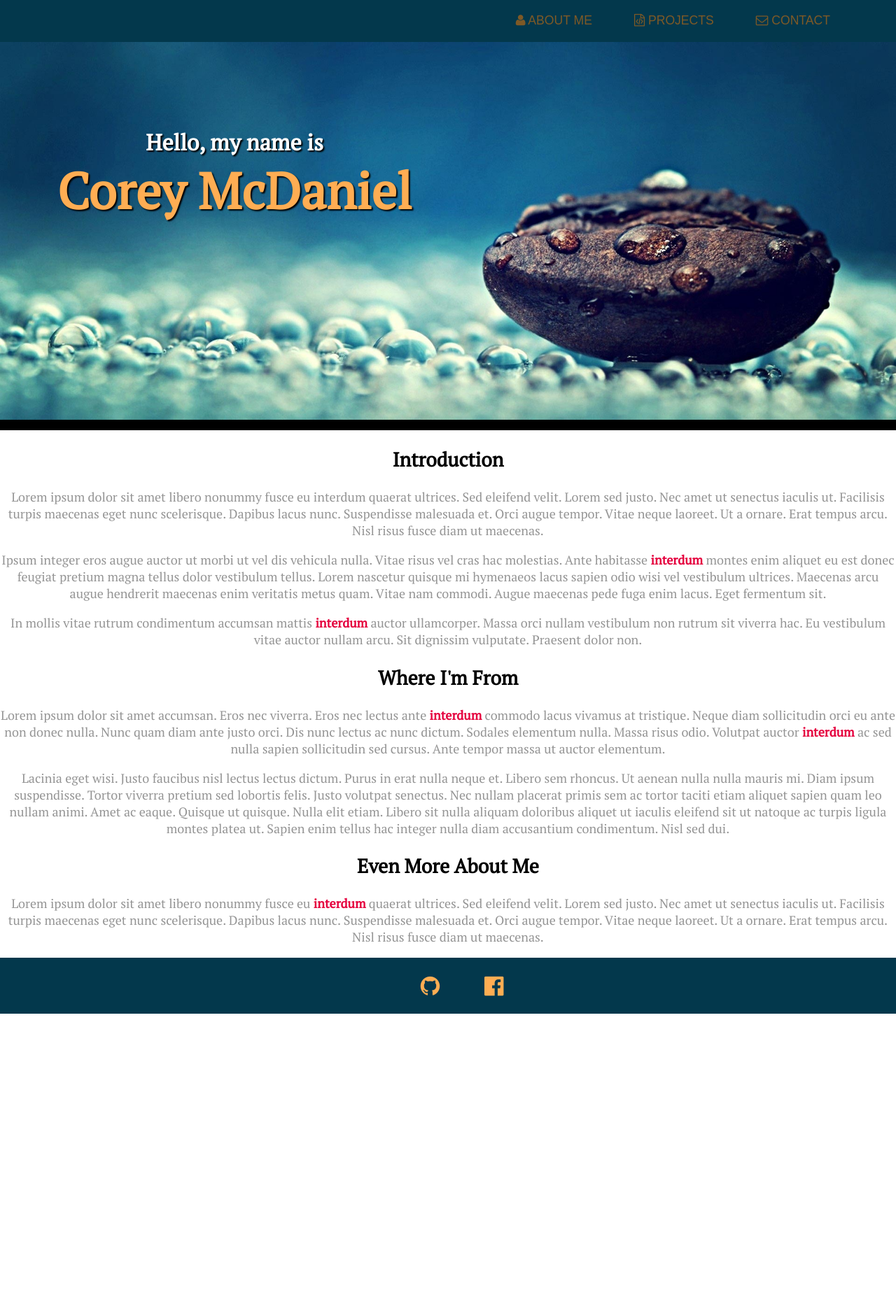
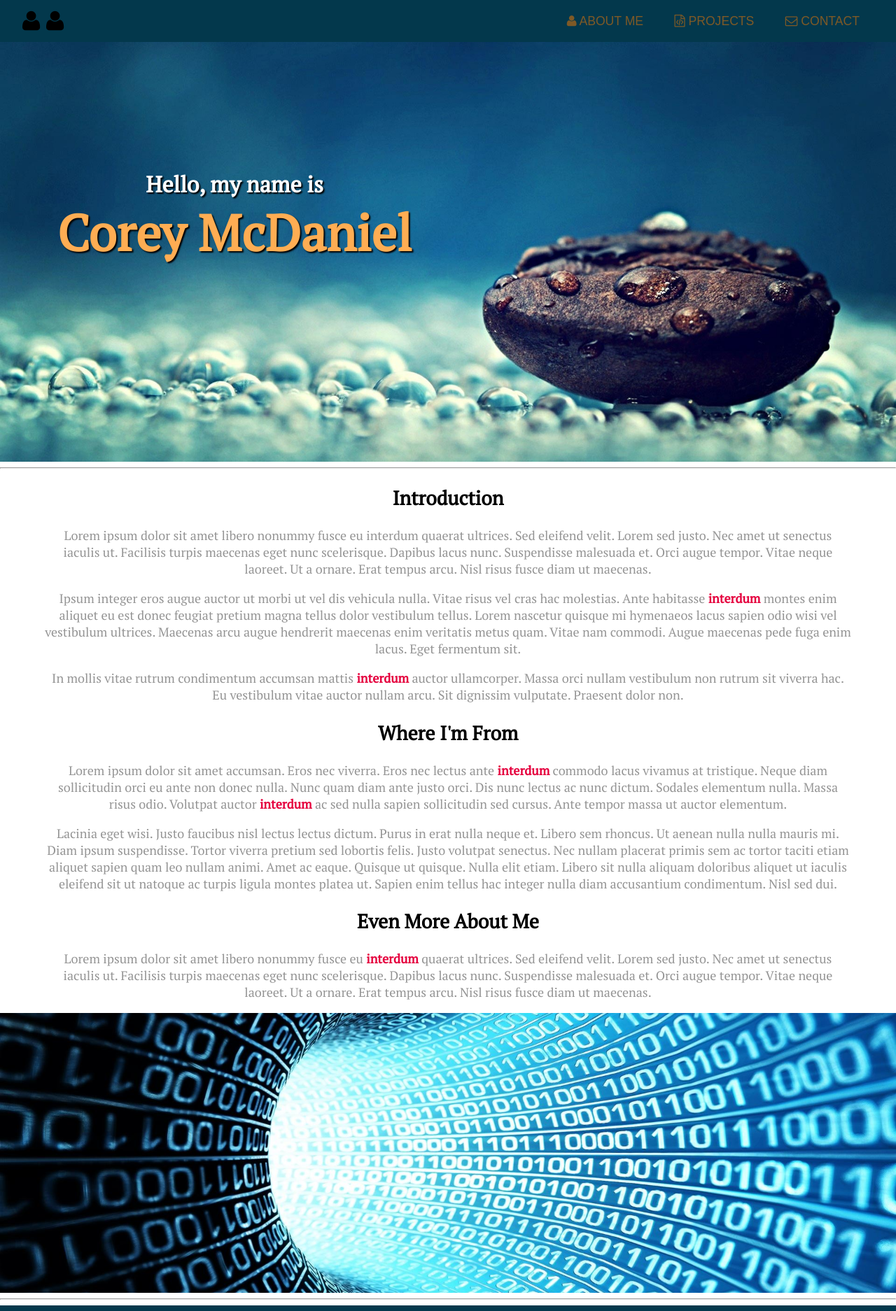
Before and after one commit to Corkle/corey-mcdaniel-portfolio, a plain HTML site: page index.html in a window 1280 px wide. Shown: the top 1874 px of the page at 70% size. Before the commit the page ends 1449 px from the top, so only its background shows below. Drawn offline with Linux system fonts and the light colour scheme.

Commit message:
Added adaptive resizing for mobile devices. Added Projects section.

```diff
--- a/css/style.css
+++ b/css/style.css
@@ -4,33 +4,48 @@ body {
 }
 
 .top-nav-bar {
-    position: fixed;
+/*    position: fixed;*/
     background-color: #03384C;
     height: 60px;
     width: 100%;
+    overflow: hidden;
     z-index: 9999;
+    font-family: 'PT Sans-Serif', sans-serif;
+    font-weight: 400;
 }
 
 .top-nav-bar > div {
-    width: 90%;
-    min-width: 500px;
+    width: 95%;
+    height: 100%;
     margin: 0 auto;
+    padding: 0 15px;
+}
+
+.top-nav-bar div > div {
+    display: inline-block;
+}
+
+.top-nav-bar .bar-icons {
+    font-size: 32px;
+    margin: 0 auto;
+    position: relative;
+    top: 50%;
+    transform: translateY(-50%);
 }
 
 .top-nav-bar .nav-bar-buttons {
-    line-height: 0px;
     float: right;
     position: relative;
-    top: 30px;
+    top: 50%;
     transform: translateY(-50%);
 }
 
 .nav-bar-buttons .links li {
+/*    float: right;*/
     display: inline-block;
-    padding: 20px 30px;
+    padding: 15px 20px;
     font-size: 1.1em;
     color: rgb(178, 104, 23);
-    font-weight: 400;
     opacity: .7;
     text-transform: uppercase;
 }
@@ -70,7 +85,7 @@ div h3 {
     background-size: cover;
     background-repeat: no-repeat;
     background-position: center;
-    display: inline-block;
+/*    display: inline-block;*/
     margin: 0 auto;
     box-sizing: border-box;
     padding: 0 30px;
@@ -143,31 +158,11 @@ footer {
     padding: 8px;
 }
 
-@media only screen and (max-width: 630px) {
-    .container-left-50 {
-        min-width: 100%;
-    }
-    .banner-heading {
-        font-size: 58px;
-    }
-    .nav-bar-buttons .links li {
-        font-size: .8em;
-        padding: 20px 10px;
-    }
-    .nav-bar-buttons {
-        min-width: 100%;
-    }
-}
-
-
-
-
-
-
 section div {
     margin-left: auto;
     margin-right: auto;
     text-align: center;
+    width: 90%;
 }
 
 h2 {
@@ -184,3 +179,57 @@ span {
     color: #e5003e;
     font-weight: bold;
 }
+
+.filler-image > div {
+    width: 100%;
+    height: 400px;
+    min-width: 300px;
+    background: url('../images/tubes.jpg');
+    background-size: cover;
+    background-repeat: no-repeat;
+    background-position: center;
+/*    display: inline-block;*/
+    margin: 0 auto;
+    box-sizing: border-box;
+    padding: 0 30px;
+}
+
+
+
+
+
+
+@media only screen and (max-width: 630px) {
+    .container-left-50 {
+        min-width: 100%;
+    }
+    .banner-heading {
+        font-size: 58px;
+    }
+    .top-nav-bar {
+        height: 30px;
+    }
+    .top-nav-bar div > div {
+/*        width: 100%;*/
+    }
+    .nav-bar-buttons .links li {
+        font-size: .8em;
+        padding: 20px 10px;
+    }
+    .top-nav-bar .bar-icons {
+        display: none;
+    }
+    .nav-bar-buttons {
+        min-width: 100%;
+        text-align: center;
+    }
+    .site-content {
+        min-width: 400px;
+    }
+    #intro-content > div{
+        height: 400px;
+    }
+    .filler-image > div {
+        height: 300px;
+    }
+}
--- a/index.html
+++ b/index.html
@@ -13,16 +13,23 @@
 </head>
 
 <body>
-
+    <div class='site-content'>
         <nav class='top-nav-bar'>
             <div>
                 <div class='nav-bar-buttons'>
-                <ul class='links'><li><i class="fa fa-user"></i> About Me</li><li><i class="fa fa-file-code-o"></i> Projects</li><li><i class="fa fa-envelope-o"></i> Contact</li></ul>
+                    <ul class='links'>
+                        <li><i class="fa fa-user"></i> About Me</li>
+                        <li><i class="fa fa-file-code-o"></i> Projects</li>
+                        <li><i class="fa fa-envelope-o"></i> Contact</li>
+                    </ul>
+                </div>
+                <div class='bar-icons'>
+                    <i class="fa fa-user"></i>
+                    <i class="fa fa-user"></i>
                 </div>
             </div>
         </nav>
 
-    <div class='site-content'>
         <section id='intro-content'>
             <div>
                 <div class='container-left-50'>
@@ -32,7 +39,7 @@
                 <div class='container-right-50'></div>
             </div>
         </section>
-        <hr class='content-seperator'>
+        <hr class='content-separator'>
 
         <section>
             <div>
@@ -61,7 +68,14 @@
             </div>
         </section>
 
-        <!--        <hr class='content-seperator'>-->
+        <section class='filler-image'>
+            <div>
+                <div class='container-left-50'></div>
+                <div class='container-right-50'></div>
+            </div>
+                    <hr class='content-separator'>
+        </section>
+
 
         <footer>
             <div class='footer-text'>
```
Also changed, not shown: images/building.jpg (added), images/tubes.jpg (added). Lines whose indentation alone changed are shown as unchanged.
